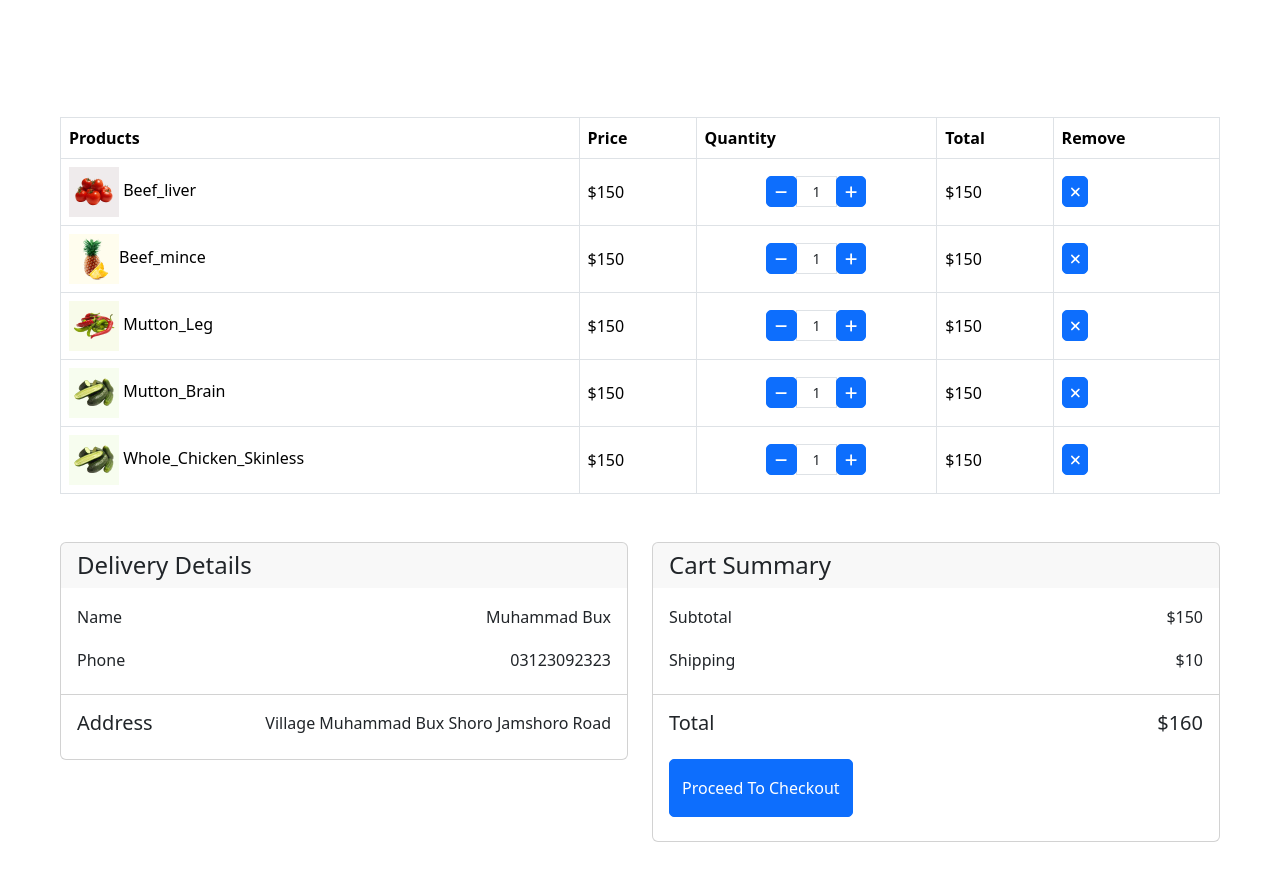
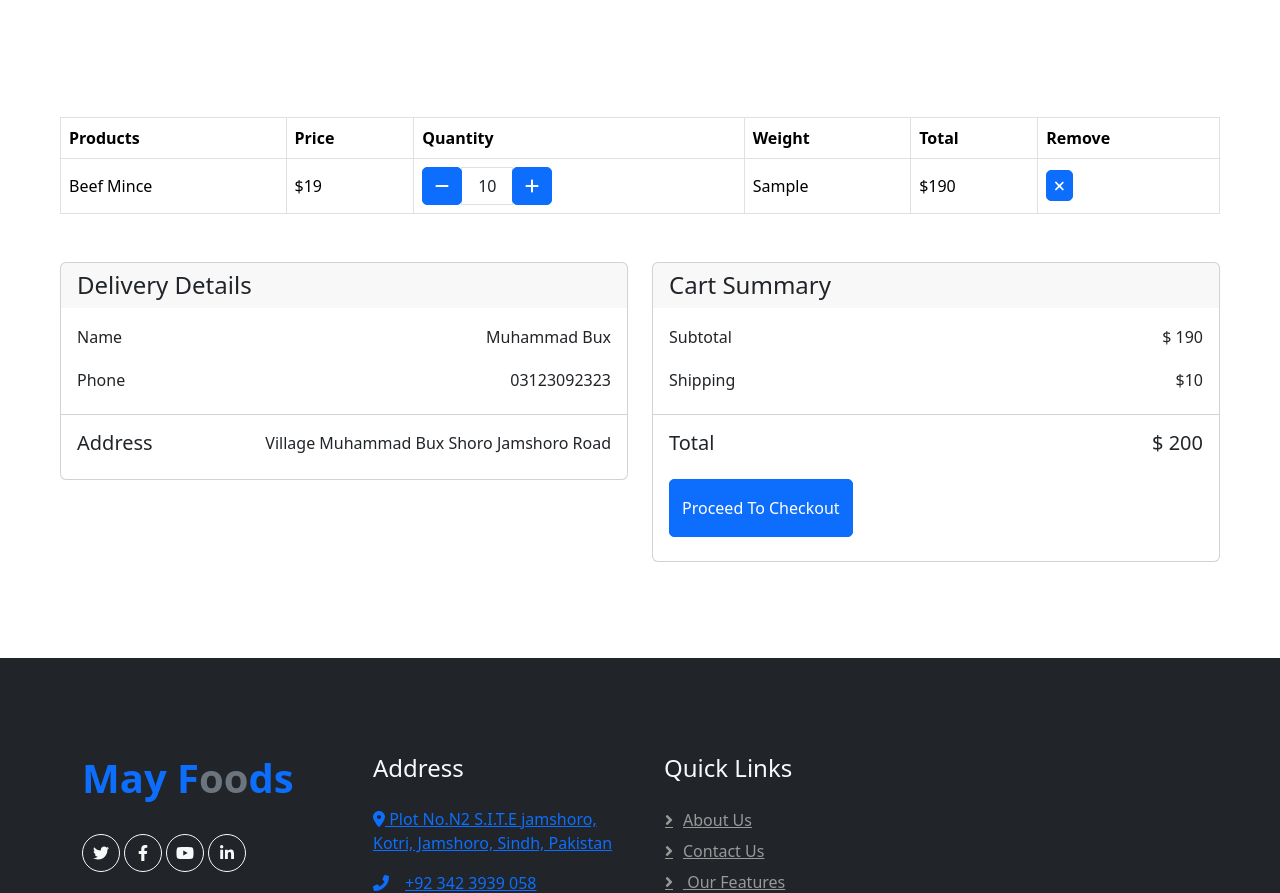
Before and after one commit to muhammadbuxb/mayfoods, a PHP site: page /cart.php in a window 1280 px wide. Shown: the part 404-1297 px from the top of the page. Run offline with PHP 8.4, Linux system fonts and the light colour scheme; a user stored in the database is signed in; data comes from the database, SQL or seed files in the repository; tables that the repository leaves empty or names only in its code hold one stand-in row (values such as "Sample post"); some libraries are stand-ins or nearby versions.

Commit message:
Get Cart items from database and update

```diff
--- a/cart.php
+++ b/cart.php
@@ -6,11 +6,26 @@ require_once("admin/db_connection.php");
 
 // Check if the user is logged in
 if (!isset($_SESSION["loginUser"])) {
-    // Redirect to login page or show an error message
-    // session_start();
-    // header("Location: ");
     echo "<script>window.location.href = 'authentication.php';</script>";
     exit;
+}
+
+if ($_SERVER["REQUEST_METHOD"] == "POST") {
+    if (isset($_POST['minus_quantity'])) {
+        $productId = $_POST['product_id'];
+        $quantity = $_POST['quantity'];
+        $customerId = $_POST['customerId'];
+        $quantity = max(1, $quantity - 1); // Decrease quantity by 1
+        $updateQuery = "UPDATE cart SET quantity = $quantity WHERE productId = $productId AND customerId = $customerId ";
+        $conn->query($updateQuery);
+    } elseif (isset($_POST['plus_quantity'])) {
+        $productId = $_POST['product_id'];
+        $quantity = $_POST['quantity'];
+        $customerId = $_POST['customerId'];
+        $quantity++; // Increase quantity by 1
+        $updateQuery = "UPDATE cart SET quantity = $quantity WHERE productId = $productId AND customerId = $customerId ";
+        $conn->query($updateQuery);
+    }
 }
 
 ?>
@@ -37,130 +52,72 @@ if (!isset($_SESSION["loginUser"])) {
             <table class="table table-bordered text-center mb-0">
                 <thead class="text-dark">
                     <tr>
-                        <th>Products</th>
-                        <th>Price</th>
-                        <th>Quantity</th>
-                        <th>Total</th>
-                        <th>Remove</th>
+                        <th class="align-middle">Products</th>
+                        <th class="align-middle">Price</th>
+                        <th class="align-middle">Quantity</th>
+                        <th class="align-middle">Weight</th>
+                        <th class="align-middle">Total</th>
+                        <th class="align-middle">Remove</th>
                     </tr>
                 </thead>
                 <tbody class="align-middle">
+                    <?php
+                    $loggedInEmail = $_SESSION["loginUser"];
+                    $sql = "SELECT cart.productId, cart.customerId ,cart.weight, cart.quantity, product.productName, product.price FROM cart INNER JOIN product ON cart.productId = product.id INNER JOIN users ON cart.customerId = users.user_id WHERE users.email = '$loggedInEmail';";
+                    $result = $conn->query($sql);
+                    $subtotal = 0;
+                    if ($result->num_rows > 0) {
+                        while ($row = $result->fetch_assoc()) {
+                            ?>
                             <tr>
-                        <td class="align-middle"><img src="img/product-1.jpg" alt="" style="width: 50px;"> Beef_liver
+                                <td class="align-middle">
+                                    <?php echo $row['productName']; ?>
                                 </td>
-                        <td class="align-middle">$150</td>
                                 <td class="align-middle">
-                            <div class="input-group quantity mx-auto" style="width: 100px;">
+                                    <?php echo '$' . $row['price']; ?>
+                                </td>
+                                <td class="align-middle">
+                                <form method="post" action="<?php echo $_SERVER["PHP_SELF"]; ?>">
+                                        <input type="hidden" name="product_id" value="<?php echo $row['productId']; ?>">
+                                        <input type="hidden" name="quantity" value="<?php echo $row['quantity']; ?>">
+                                        <input type="hidden" name="customerId" value="<?php echo $row['customerId']; ?>">
+                                        <div class="input-group quantity mr-3" style="width: 130px;">
                                             <div class="input-group-btn">
-                                    <button class="btn btn-sm btn-primary btn-minus">
+                                                <button type="submit" name="minus_quantity" class="btn btn-primary btn-minus">
                                                     <i class="fa fa-minus"></i>
                                                 </button>
                                             </div>
-                                <input type="text" class="form-control form-control-sm text-center" value="1">
+                                            <input name="quantity_display" type="text" class="form-control text-center"
+                                                value="<?php echo $row['quantity']; ?>" readonly>
                                             <div class="input-group-btn">
-                                    <button class="btn btn-sm btn-primary btn-plus">
+                                                <button type="submit" name="plus_quantity" class="btn btn-primary btn-plus">
                                                     <i class="fa fa-plus"></i>
                                                 </button>
                                             </div>
                                         </div>
+                                    </form>
                                 </td>
-                        <td class="align-middle">$150</td>
-                        <td class="align-middle"><button class="btn btn-sm btn-primary"><i
-                                    class="fa fa-times"></i></button></td>
+                                <td class="align-middle">
+                                    <?= $row['weight'] ?>
+                                </td>
+                                <td class="align-middle">
+                                    <?php echo '$' . ($row['quantity'] * $row['price']); ?>
+                                </td>
+                                <td class="align-middle">
+                                    <form method="post" action="<?php echo $_SERVER["PHP_SELF"]; ?>">
+                                        <input type="hidden" name="product_id" value="<?php echo $row['productId']; ?>">
+                                        <button type="submit" name="remove_item" class="btn btn-sm btn-primary"><i
+                                                class="fa fa-times"></i></button>
+                                    </form>
+                                </td>
                             </tr>
-                    <tr>
-                        <td class="align-middle"><img src="img/product-2.jpg" alt="" style="width: 50px;">Beef_mince
-                        </td>
-                        <td class="align-middle">$150</td>
-                        <td class="align-middle">
-                            <div class="input-group quantity mx-auto" style="width: 100px;">
-                                <div class="input-group-btn">
-                                    <button class="btn btn-sm btn-primary btn-minus">
-                                        <i class="fa fa-minus"></i>
-                                    </button>
-                                </div>
-                                <input type="text" class="form-control form-control-sm  text-center" value="1">
-                                <div class="input-group-btn">
-                                    <button class="btn btn-sm btn-primary btn-plus">
-                                        <i class="fa fa-plus"></i>
-                                    </button>
-                                </div>
-                            </div>
-                        </td>
-                        <td class="align-middle">$150</td>
-                        <td class="align-middle"><button class="btn btn-sm btn-primary"><i
-                                    class="fa fa-times"></i></button></td>
-                    </tr>
-                    <tr>
-                        <td class="align-middle"><img src="img/product-3.jpg" alt="" style="width: 50px;"> Mutton_Leg
-                        </td>
-                        <td class="align-middle">$150</td>
-                        <td class="align-middle">
-                            <div class="input-group quantity mx-auto" style="width: 100px;">
-                                <div class="input-group-btn">
-                                    <button class="btn btn-sm btn-primary btn-minus">
-                                        <i class="fa fa-minus"></i>
-                                    </button>
-                                </div>
-                                <input type="text" class="form-control form-control-sm text-center" value="1">
-                                <div class="input-group-btn">
-                                    <button class="btn btn-sm btn-primary btn-plus">
-                                        <i class="fa fa-plus"></i>
-                                    </button>
-                                </div>
-                            </div>
-                        </td>
-                        <td class="align-middle">$150</td>
-                        <td class="align-middle"><button class="btn btn-sm btn-primary"><i
-                                    class="fa fa-times"></i></button></td>
-                    </tr>
-                    <tr>
-                        <td class="align-middle"><img src="img/product-5.jpg" alt="" style="width: 50px;"> Mutton_Brain
-                        </td>
-                        <td class="align-middle">$150</td>
-                        <td class="align-middle">
-                            <div class="input-group quantity mx-auto" style="width: 100px;">
-                                <div class="input-group-btn">
-                                    <button class="btn btn-sm btn-primary btn-minus">
-                                        <i class="fa fa-minus"></i>
-                                    </button>
-                                </div>
-                                <input type="text" class="form-control form-control-sm  text-center" value="1">
-                                <div class="input-group-btn">
-                                    <button class="btn btn-sm btn-primary btn-plus">
-                                        <i class="fa fa-plus"></i>
-                                    </button>
-                                </div>
-                            </div>
-                        </td>
-                        <td class="align-middle">$150</td>
-                        <td class="align-middle"><button class="btn btn-sm btn-primary"><i
-                                    class="fa fa-times"></i></button></td>
-                    </tr>
-                    <tr>
-                        <td class="align-middle"><img src="img/product-5.jpg" alt="" style="width: 50px;">
-                            Whole_Chicken_Skinless
-                        </td>
-                        <td class="align-middle">$150</td>
-                        <td class="align-middle">
-                            <div class="input-group quantity mx-auto" style="width: 100px;">
-                                <div class="input-group-btn">
-                                    <button class="btn btn-sm btn-primary btn-minus">
-                                        <i class="fa fa-minus"></i>
-                                    </button>
-                                </div>
-                                <input type="text" class="form-control form-control-sm  text-center" value="1">
-                                <div class="input-group-btn">
-                                    <button class="btn btn-sm btn-primary btn-plus">
-                                        <i class="fa fa-plus"></i>
-                                    </button>
-                                </div>
-                            </div>
-                        </td>
-                        <td class="align-middle">$150</td>
-                        <td class="align-middle"><button class="btn btn-sm btn-primary"><i
-                                    class="fa fa-times"></i></button></td>
-                    </tr>
+                            <?php
+                            $subtotal += ($row['quantity'] * $row['price']);
+                        }
+                    } else {
+                        echo "<tr><td colspan='5'>No items in cart.</td></tr>";
+                    }
+                    ?>
                 </tbody>
             </table>
         </div>
@@ -183,17 +140,23 @@ if (!isset($_SESSION["loginUser"])) {
                     <div class="card-body">
                         <div class="d-flex justify-content-between mb-3 pt-1">
                             <h6 class="font-weight-medium">Name</h6>
-                            <h6 class="font-weight-medium"><?=$userData['name']?></h6>
+                            <h6 class="font-weight-medium">
+                                <?= $userData['name'] ?>
+                            </h6>
                         </div>
                         <div class="d-flex justify-content-between">
                             <h6 class="font-weight-medium">Phone</h6>
-                            <h6 class="font-weight-medium"><?=$userData['phone']?></h6>
+                            <h6 class="font-weight-medium">
+                                <?= $userData['phone'] ?>
+                            </h6>
                         </div>
                     </div>
                     <div class="card-footer bg-transparent">
                         <div class="d-flex justify-content-between mt-2">
                             <h5 class="font-weight-bold">Address</h5>
-                            <p class="font-weight-bold"><?=$userData['address']?></p>
+                            <p class="font-weight-bold">
+                                <?= $userData['address'] ?>
+                            </p>
                         </div>
                         <!-- <button class="btn btn-block btn-primary my-3 py-3">Proceed To Checkout</button> -->
                     </div>
@@ -212,7 +175,9 @@ if (!isset($_SESSION["loginUser"])) {
                 <div class="card-body">
                     <div class="d-flex justify-content-between mb-3 pt-1">
                         <h6 class="font-weight-medium">Subtotal</h6>
-                        <h6 class="font-weight-medium">$150</h6>
+                        <h6 class="font-weight-medium">$
+                            <?= $subtotal ?>
+                        </h6>
                     </div>
                     <div class="d-flex justify-content-between">
                         <h6 class="font-weight-medium">Shipping</h6>
@@ -222,15 +187,38 @@ if (!isset($_SESSION["loginUser"])) {
                 <div class="card-footer bg-transparent">
                     <div class="d-flex justify-content-between mt-2">
                         <h5 class="font-weight-bold">Total</h5>
-                        <h5 class="font-weight-bold">$160</h5>
+                        <h5 class="font-weight-bold">$
+                            <?= $subtotal + 10 ?>
+                        </h5>
                     </div>
                     <button class="btn btn-block btn-primary my-3 py-3">Proceed To Checkout</button>
                 </div>
             </div>
         </div>
+        <!-- Remaining part of your code -->
     </div>
 </div>
 <!-- Cart End -->
+<!-- <script>
+    document.addEventListener('DOMContentLoaded', function () {
+        var quantityInput = document.getElementById("quantityInput");
+        var btnPlus = document.querySelector('.btn-plus');
+        var btnMinus = document.querySelector('.btn-minus');
 
+        btnPlus.addEventListener('click', function (event) {
+            event.preventDefault(); // Prevent default form submission
+            var currentValue = parseInt(quantityInput.value);
+            quantityInput.value = currentValue + 1;
+        });
+
+        btnMinus.addEventListener('click', function (event) {
+            event.preventDefault(); // Prevent default form submission
+            var currentValue = parseInt(quantityInput.value);
+            if (currentValue > 1) {
+                quantityInput.value = currentValue - 1;
+            }
+        });
+    });
+</script> -->
 
 <?php include('footer.php') ?>
```
Lines whose indentation alone changed are shown as unchanged.
